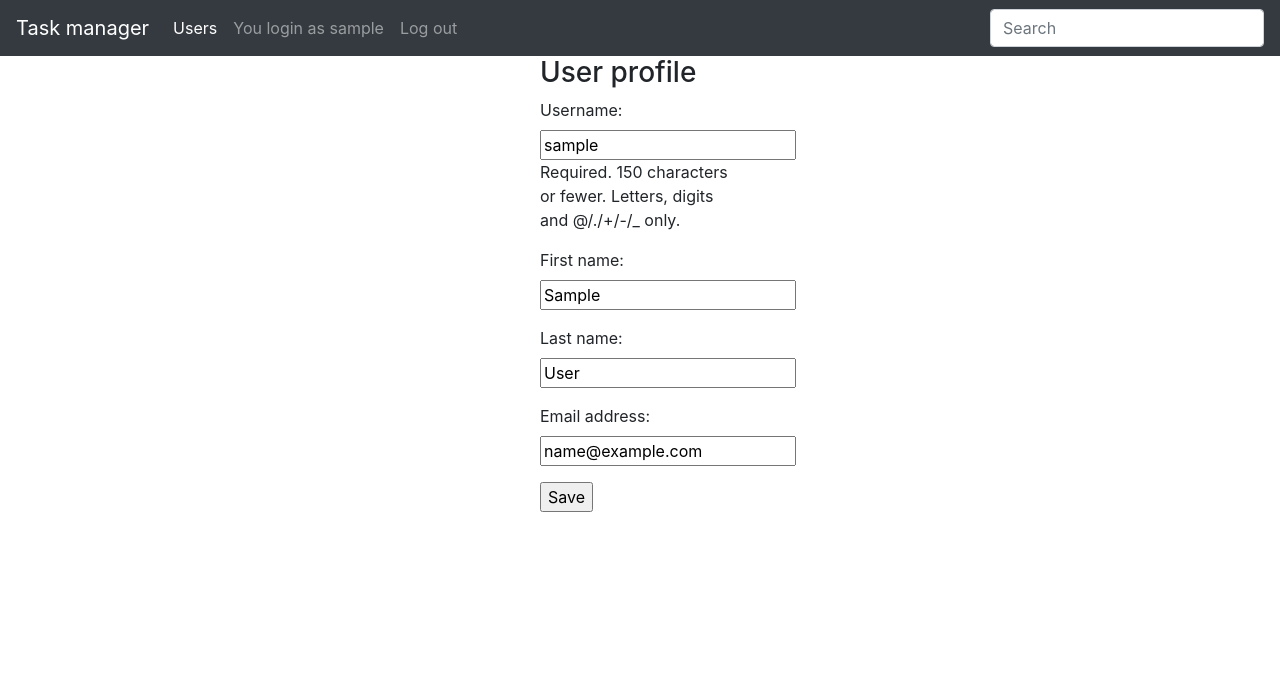
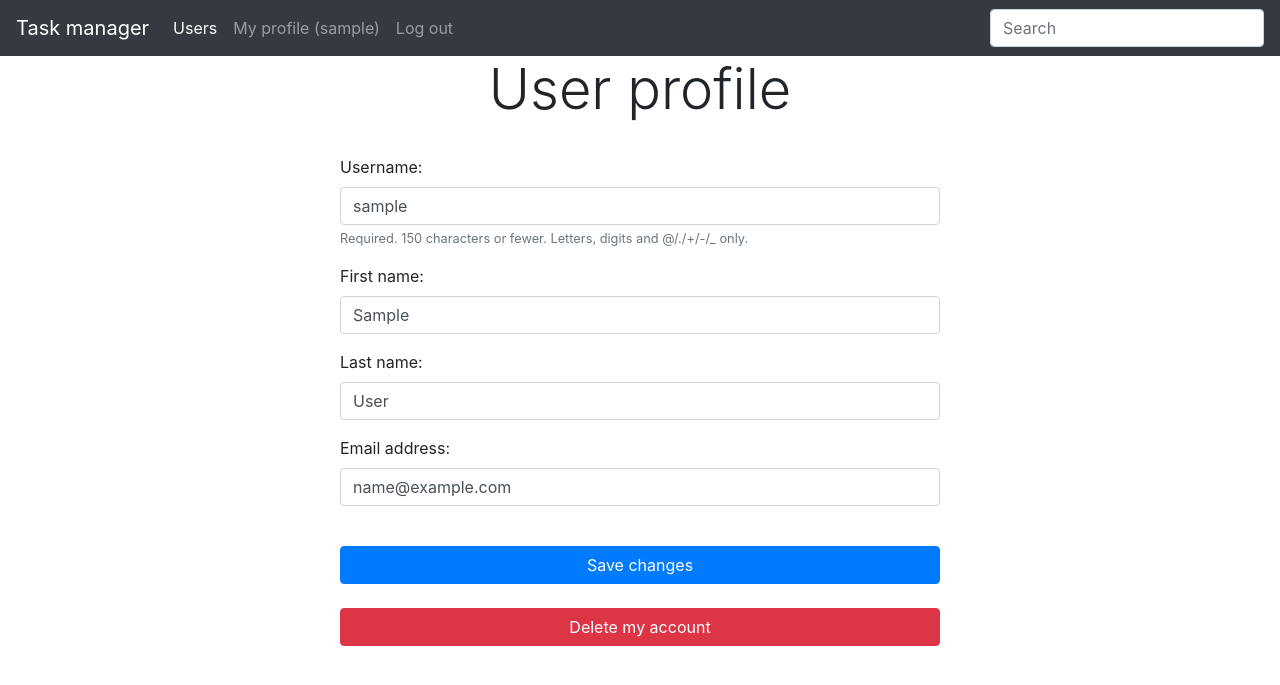
Before and after one commit to eg-b/python-project-lvl4, a Django app: page /users/1/update/ in a window 1280 px wide. Shown: the top 685 px of the page. Run offline with Django 3.2, Linux system fonts and the light colour scheme; the visitor is signed in with stand-in values (Sample User, id 1); data comes from the database, SQL or seed files in the repository; some libraries are stand-ins or nearby versions.

Commit message:
move delete account to update page

```diff
--- a/pyproject.toml
+++ b/pyproject.toml
@@ -1,6 +1,6 @@
 [tool.poetry]
 name = "hexlet-code"
-version = "0.1.10"
+version = "0.1.12"
 description = "task manager"
 authors = ["eg-b <yeg.baranov@gmail.com>"]
 
--- a/task_manager/templates/base.html
+++ b/task_manager/templates/base.html
@@ -8,41 +8,6 @@
     <link rel="stylesheet" href="https://maxcdn.bootstrapcdn.com/bootstrap/4.0.0/css/bootstrap.min.css" integrity="sha384-Gn5384xqQ1aoWXA+058RXPxPg6fy4IWvTNh0E263XmFcJlSAwiGgFAW/dAiS6JXm" crossorigin="anonymous">
 
     <title>Task manager</title>
-
-    <!-- <link rel="canonical" href="https://getbootstrap.com/docs/4.5/examples/sidebars/"> -->
-
-    <!-- Bootstrap core CSS -->
-    <!-- <link crossorigin="anonymous" href="https://stackpath.bootstrapcdn.com/bootstrap/4.5.2/css/bootstrap.min.css"
-          integrity="sha384-JcKb8q3iqJ61gNV9KGb8thSsNjpSL0n8PARn9HuZOnIxN0hoP+VmmDGMN5t9UJ0Z" rel="stylesheet">
-    <script crossorigin="anonymous" integrity="sha384-ZvpUoO/+PpLXR1lu4jmpXWu80pZlYUAfxl5NsBMWOEPSjUn/6Z/hRTt8+pR6L4N2"
-            src="https://code.jquery.com/jquery-3.5.1.min.js"></script>
-    <script crossorigin="anonymous" integrity="sha384-Q6E9RHvbIyZFJoft+2mJbHaEWldlvI9IOYy5n3zV9zzTtmI3UksdQRVvoxMfooAo"
-            src="https://cdn.jsdelivr.net/npm/popper.js@1.16.0/dist/umd/popper.min.js"></script>
-    <script crossorigin="anonymous" integrity="sha384-B4gt1jrGC7Jh4AgTPSdUtOBvfO8shuf57BaghqFfPlYxofvL8/KUEfYiJOMMV+rV"
-            src="https://stackpath.bootstrapcdn.com/bootstrap/4.5.2/js/bootstrap.min.js"></script>
-    <style>
-      .bd-placeholder-img {
-        font-size: 1.125rem;
-        text-anchor: middle;
-        -webkit-user-select: none;
-        -moz-user-select: none;
-        -ms-user-select: none;
-        user-select: none;
-      }
-
-      @media (min-width: 768px) {
-        .bd-placeholder-img-lg {
-          font-size: 3.5rem;
-        }
-      }
-      body {
-        padding-bottom: 20px;
-      }
-
-      .navbar {
-        margin-bottom: 20px;
-      }
-    </style> -->
 
       <nav class="navbar navbar-expand-sm navbar-dark bg-dark">
         <a class="navbar-brand" href="/">{% trans 'Task manager' %}</a>
@@ -62,7 +27,7 @@
         </li>
         {% if user.is_authenticated %}
         <li class="nav-item">
-          <a class="nav-link" href="/">{% trans 'You login as' %} {{ user.username }}</a>
+          <a class="nav-link" href="/users/{{ user.id }}/update/">{% trans 'My profile' %} ({{ user.username }})</a>
         </li>
           <li class="nav-item">
             <a class="nav-link" href="/logout/">{% trans 'Log out' %}</a>
--- a/task_manager/templates/user_update.html
+++ b/task_manager/templates/user_update.html
@@ -4,19 +4,45 @@
   <div class="container">
     <div class="row">
       <div class="col">
-        <div class="mx-auto" style="width: 200px;">
-          <h3>User profile</h3>
+        <div class="mx-auto" style="width: 600px;">
+          <h1 class="display-4" align="Center">{% trans "User profile" %}</h1>
+        </br>
+          {% if messages %}
+          <ul class="messages">
+              {% for message in messages %}
+              <li{% if message.tags %} class="{{ message.tags }}"{% endif %}>{{ message }}</li>
+              {% endfor %}
+          </ul>
+          {% endif %}
+          <form method="post">{% csrf_token %}
+            {% include 'includes/bs4_form.html' with form=form %}
+          </br>
+            <button class="btn btn-primary" type="submit" style="width: 600px;">{% trans "Save changes" %}</button>
+          </form>
+        </br>
 
-          <form method="post">{% csrf_token %}
-            {{ form.as_p }}
-              <input type="submit" value={% trans "Save changes" %}>
-          </form>
+        <button type="button" class="btn btn-danger" data-toggle="modal" data-target="#deleteAccountModal" style="width: 600px;">
+          {% trans "Delete my account" %}
+        </button>
+        <div class="modal fade" id="deleteAccountModal" tabindex="-1" role="dialog" aria-labelledby="exampleModalLabel" aria-hidden="true">
+          <div class="modal-dialog" role="document">
+            <div class="modal-content">
+              <div class="modal-header">
+                <h5 class="modal-title" id="exampleModalLabel">{% trans "Confirmation" %}</h5>
+                <button type="button" class="close" data-dismiss="modal" aria-label="Close">
+                  <span aria-hidden="true">&times;</span>
+                </button>
+              </div>
+              <div class="modal-body">
+                {% trans "Are you sure you want to delete your account?" %}
+              </div>
+              <div class="modal-footer">
+                <a class="btn btn-danger" href="/users/{{ user.id }}/delete/" style="width: 300px;" >{% trans "Yes" %}</a>
+                <button type="button" class="btn btn-secondary" data-dismiss="modal" style="width: 300px;">{% trans "No" %}</button>
+              </div>
+            </div>
+          </div>
         </div>
-  {% if messages %}
-<ul class="messages">
-    {% for message in messages %}
-    <li{% if message.tags %} class="{{ message.tags }}"{% endif %}>{{ message }}</li>
-    {% endfor %}
-</ul>
-{% endif %}
+        <!-- <a class="btn btn-danger" href="/users/{{ user.id }}/delete/" style="width: 600px;" >{% trans "Delete my account" %}</a> -->
+        </div>
 {% endblock %}
--- a/task_manager/views.py
+++ b/task_manager/views.py
@@ -45,13 +45,12 @@ class SignUpView(CreateView):
     success_url = reverse_lazy('login')
     template_name = 'registration/signup.html'
 
+
 class Login(LoginView):
 
     form_class = AuthenticationForm
     template_name = 'registration/login.html'
     redirect_field_name = 'home'
-
-
 
 
 class UpdateUser(LoginRequiredMixin, UserPassesTestMixin, UpdateView):
@@ -92,7 +91,7 @@ class DeleteUser(LoginRequiredMixin, PermissionRequiredMixin, DeleteView):
     template_name = "user_delete.html"
     model = User
     permission_required = "auth.delete_user"
-    # проверить
+    # Не удаляется аккаунт, нет прав!
 
     def get_success_url(self):
         return "/users"
```
Also changed, not shown: task_manager/templates/user_list.html (+4 -9 lines), task_manager/locale/ru/LC_MESSAGES/django.po, 1 other file.
